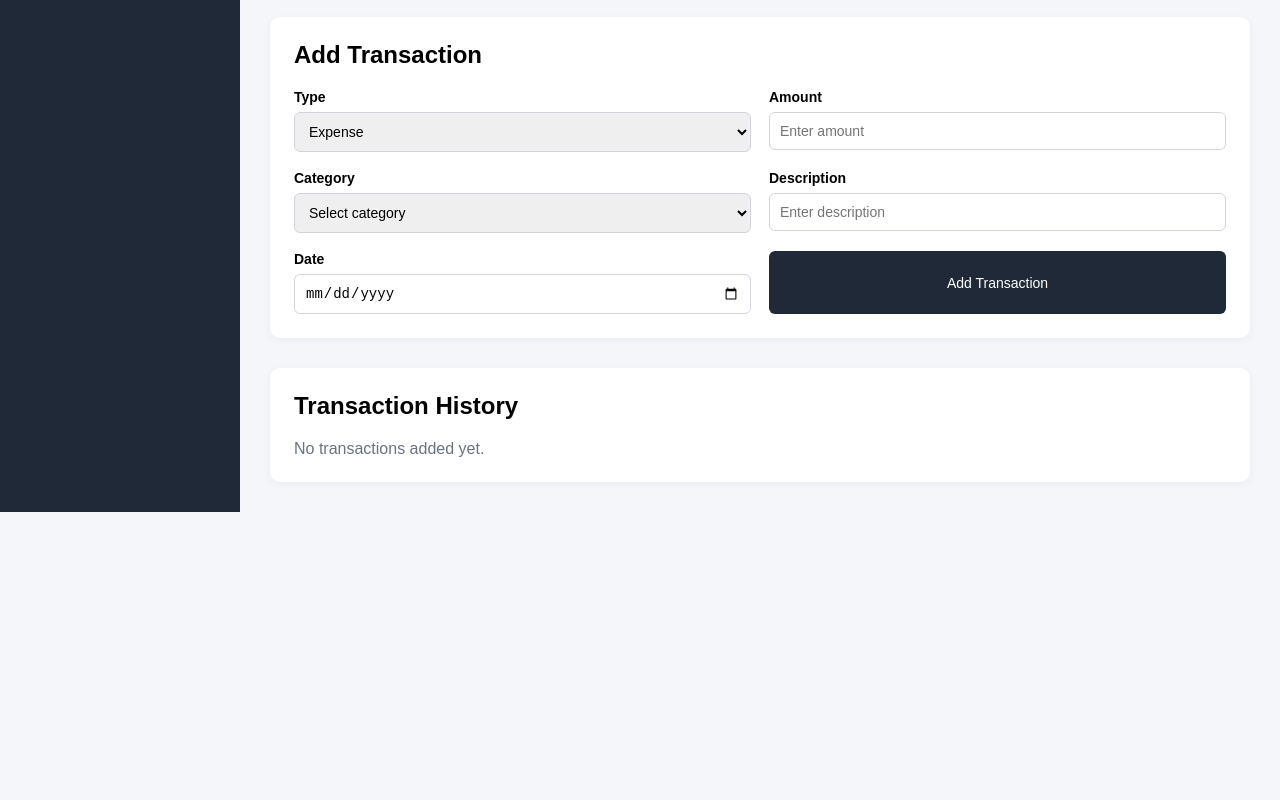
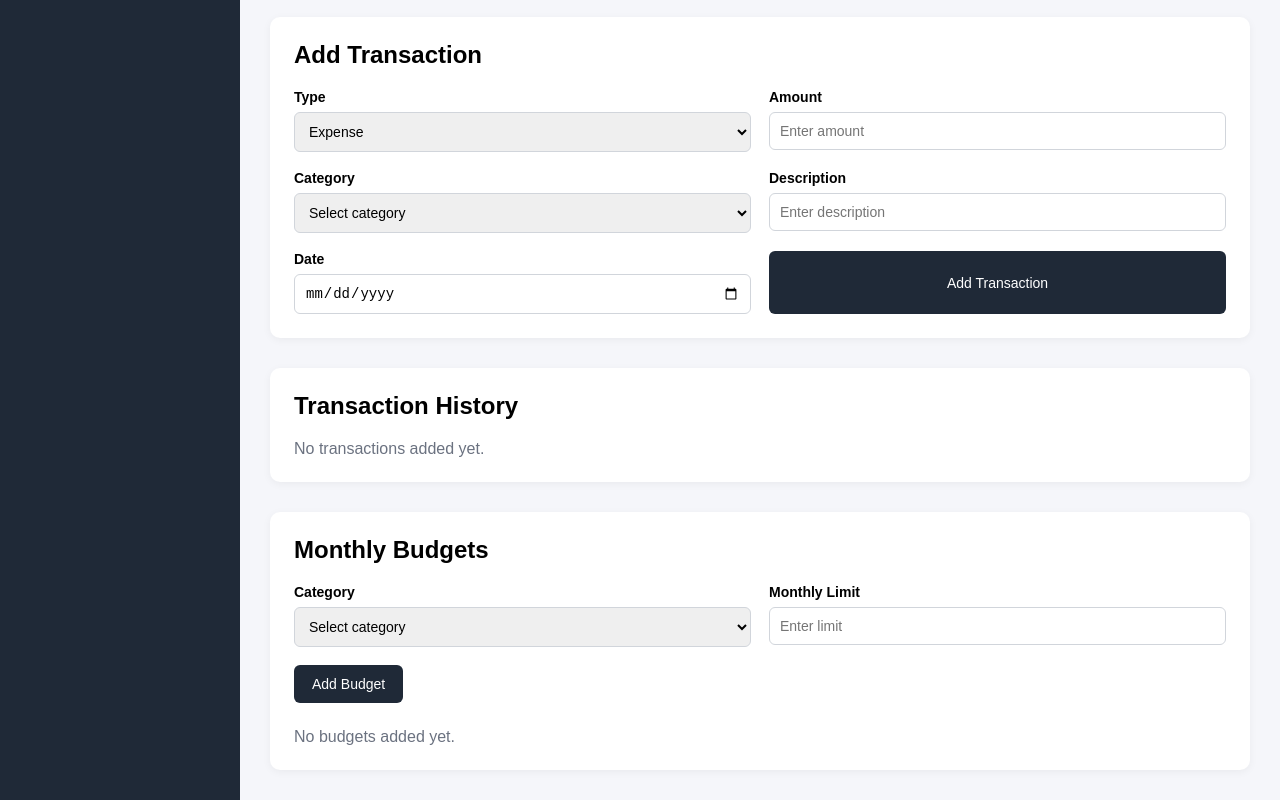
Before and after one commit to yahvi058/finance-tracker, a React (Vite) app: page / in a window 1280 px wide. Shown: the part 371-1171 px from the top of the page. Before the commit the page ends 883 px from the top, so only its background shows below. Built offline with nearby package versions, Linux system fonts and the light colour scheme.

Commit message:
Add monthly budget management

```diff
--- a/src/App.css
+++ b/src/App.css
@@ -184,3 +184,47 @@
 .delete-button:hover {
   background: #fecaca;
 }
+
+.budget-container {
+  background: white;
+  padding: 24px;
+  margin-top: 30px;
+  border-radius: 10px;
+  box-shadow: 0 2px 8px rgba(0, 0, 0, 0.05);
+}
+
+.budget-container h2 {
+  margin-bottom: 20px;
+}
+
+.budget-form {
+  display: grid;
+  grid-template-columns: repeat(2, 1fr);
+  gap: 18px;
+}
+
+.budget-form .add-button {
+  width: fit-content;
+}
+
+.budget-list {
+  margin-top: 25px;
+}
+
+.budget-item {
+  display: flex;
+  justify-content: space-between;
+  align-items: center;
+  padding: 16px 0;
+  border-bottom: 1px solid #e5e7eb;
+}
+
+.budget-item:last-child {
+  border-bottom: none;
+}
+
+.budget-item p {
+  color: #6b7280;
+  font-size: 13px;
+  margin-top: 5px;
+}
--- a/src/App.jsx
+++ b/src/App.jsx
@@ -5,9 +5,11 @@ import Header from './components/Header'
 import SummaryCard from './components/SummaryCard'
 import TransactionForm from './components/TransactionForm'
 import TransactionList from './components/TransactionList'
+import BudgetManager from './components/BudgetManager'
 
 function App() {
   const [transactions, setTransactions] = useState([])
+  const [budgets, setBudgets] = useState([])
   function addTransaction(transaction) {
   setTransactions((currentTransactions) => [
     ...currentTransactions,
@@ -19,6 +21,21 @@ function deleteTransaction(transactionId) {
   setTransactions((currentTransactions) =>
     currentTransactions.filter(
       (transaction) => transaction.id !== transactionId
+    )
+  )
+}
+
+function addBudget(budget) {
+  setBudgets((currentBudgets) => [
+    ...currentBudgets,
+    budget,
+  ])
+}
+
+function deleteBudget(budgetId) {
+  setBudgets((currentBudgets) =>
+    currentBudgets.filter(
+      (budget) => budget.id !== budgetId
     )
   )
 }
@@ -64,6 +81,12 @@ function deleteTransaction(transactionId) {
   onDeleteTransaction={deleteTransaction}
 />
 
+<BudgetManager
+  budgets={budgets}
+  onAddBudget={addBudget}
+  onDeleteBudget={deleteBudget}
+/>
+
       </main>
     </div>
   )
--- /dev/null
+++ b/src/components/BudgetManager.jsx
@@ -0,0 +1,104 @@
+import { useState } from 'react'
+
+const budgetCategories = [
+  'Food',
+  'Transport',
+  'Shopping',
+  'Entertainment',
+  'Bills',
+  'Health',
+  'Education',
+]
+
+function BudgetManager({ budgets, onAddBudget, onDeleteBudget }) {
+  const [category, setCategory] = useState('')
+  const [limit, setLimit] = useState('')
+
+  function handleSubmit(event) {
+    event.preventDefault()
+
+    if (!category || !limit) {
+      alert('Please select a category and enter a budget limit.')
+      return
+    }
+
+    const newBudget = {
+      id: Date.now(),
+      category,
+      limit: Number(limit),
+    }
+
+    onAddBudget(newBudget)
+
+    setCategory('')
+    setLimit('')
+  }
+
+  return (
+    <div className="budget-container">
+      <h2>Monthly Budgets</h2>
+
+      <form onSubmit={handleSubmit} className="budget-form">
+        <div className="form-group">
+          <label>Category</label>
+
+          <select
+            value={category}
+            onChange={(event) => setCategory(event.target.value)}
+          >
+            <option value="">Select category</option>
+
+            {budgetCategories.map((categoryOption) => (
+              <option key={categoryOption} value={categoryOption}>
+                {categoryOption}
+              </option>
+            ))}
+          </select>
+        </div>
+
+        <div className="form-group">
+          <label>Monthly Limit</label>
+
+          <input
+  type="number"
+  placeholder="Enter limit"
+  min="0"
+  step="1000"
+  value={limit}
+  onChange={(event) => setLimit(event.target.value)}
+/>
+        </div>
+
+        <button type="submit" className="add-button">
+          Add Budget
+        </button>
+      </form>
+
+      <div className="budget-list">
+        {budgets.length === 0 ? (
+          <p className="no-transactions">
+            No budgets added yet.
+          </p>
+        ) : (
+          budgets.map((budget) => (
+            <div className="budget-item" key={budget.id}>
+              <div>
+                <strong>{budget.category}</strong>
+                <p>Monthly limit: ₹{budget.limit}</p>
+              </div>
+
+              <button
+                className="delete-button"
+                onClick={() => onDeleteBudget(budget.id)}
+              >
+                Delete
+              </button>
+            </div>
+          ))
+        )}
+      </div>
+    </div>
+  )
+}
+
+export default BudgetManager
```
